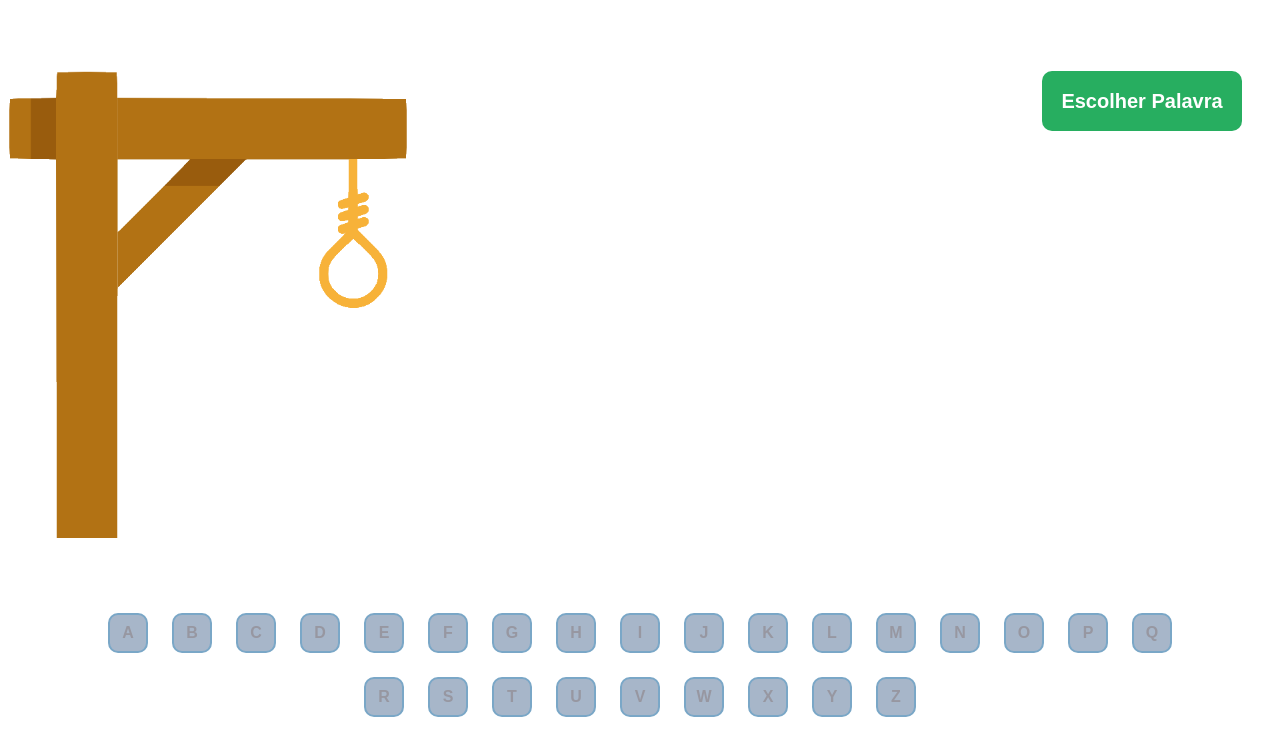
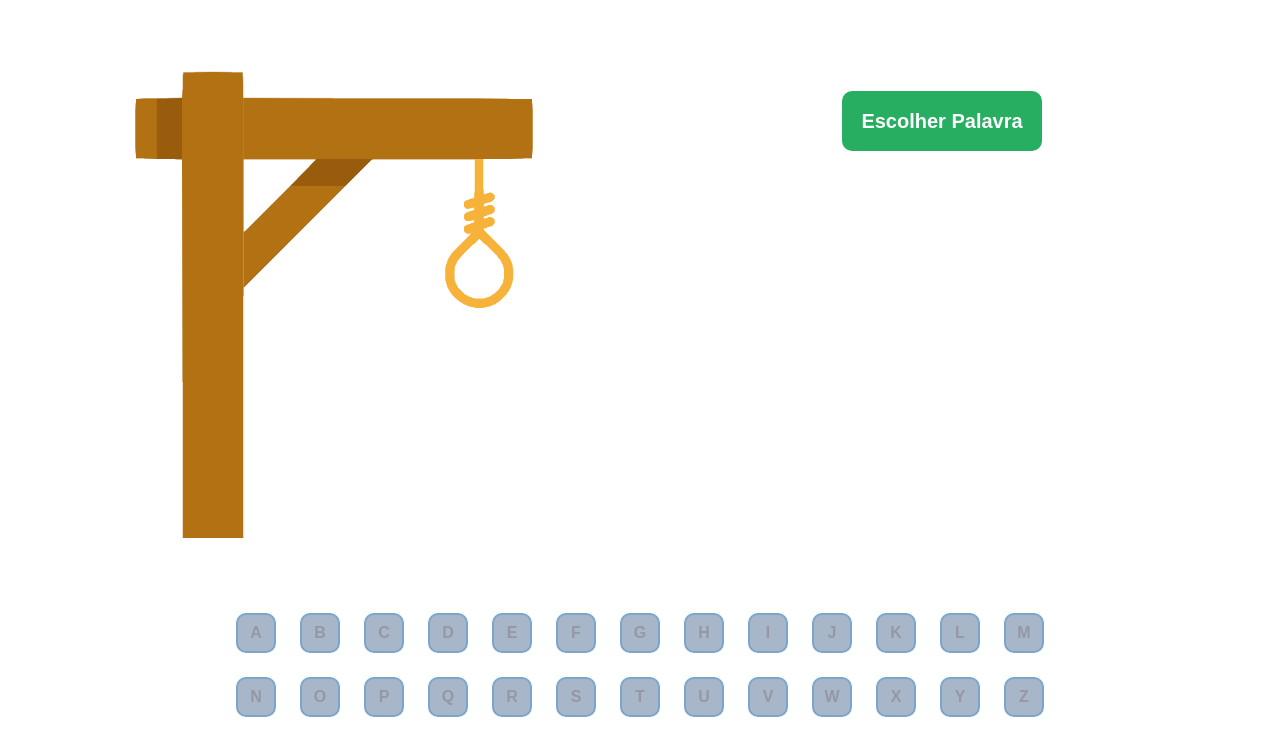
Before and after one commit to thaisamn/projeto8-jogoforca, a React (Create React App) app: page / in a window 1280 px wide. Shown: the top 756 px of the page. Built offline with nearby package versions, Linux system fonts and the light colour scheme.

Commit message:
melhorias no css

```diff
--- a/src/App.css
+++ b/src/App.css
@@ -2,13 +2,14 @@
 
 display: flex;
 flex-direction: column;
+justify-content: center;
 align-items: center;
 height: 100%;
-width: 100%;
 
 }
 
 img{
+    margin-left: 10%;
     width: 400px;
     height: 467px;
     }
@@ -24,6 +25,8 @@ button{
     font-weight: 700;
     border-radius: 10px ;
     border:none;
+    margin-right: 200px;
+    margin-top: 20px;
 
 
 
@@ -41,11 +44,10 @@ button:disabled{
     justify-content: center;
     flex-wrap: wrap;
     height: 100%;
-    width: 85 0px;
     margin-left: 05%;
     margin-right: 05%;
     margin-top: 5%;
-
+    width: 850px;
 }
 
 
```
